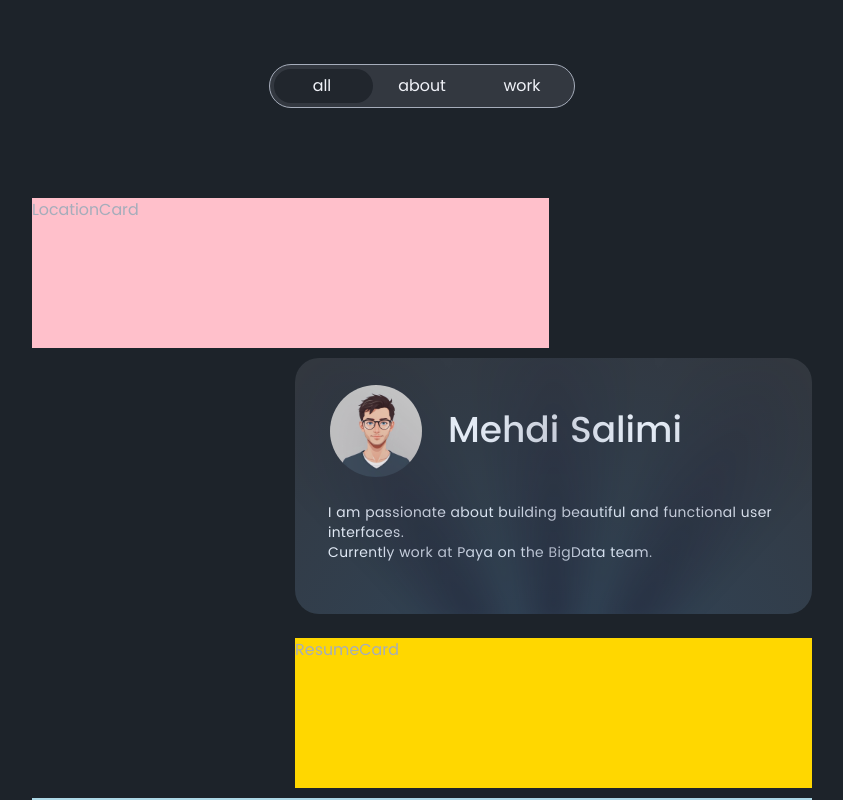
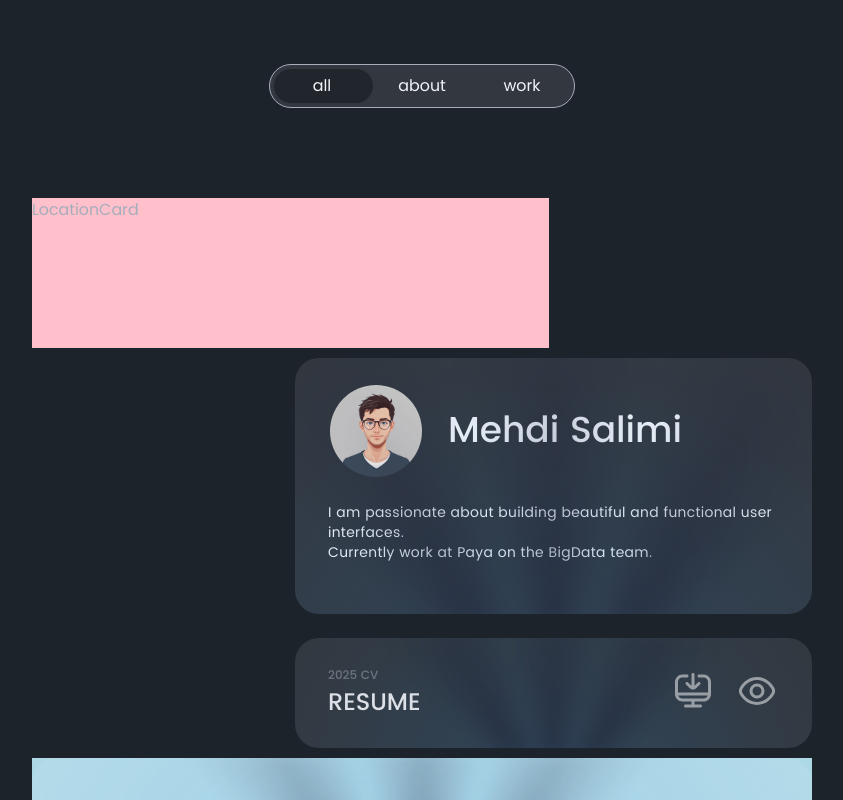
Before and after one commit to SalimiDev/portfolio-2025, a Next.js app: page / in a window 1280 px wide. Shown: the top 800 px of the page, without its empty margins (218-1061 px from the left). Built offline with nearby package versions, Linux system fonts and the light colour scheme.

Commit message:
Create Resume card component

```diff
--- a/src/app/(draggable-grid-view)/draggable-card-configs.ts
+++ b/src/app/(draggable-grid-view)/draggable-card-configs.ts
@@ -24,14 +24,14 @@ export const draggableCardConfigs: DraggableCardConfig[] = [
         id: 2,
         componentType: 'ResumeCard',
         settings: { type: 'bar', data: [5, 10, 15] },
-        color: '#FFD700',
+        color: '',
         tags: ['Work'],
         link: '/statistics',
         icon: 'chart',
         layouts: {
-            all: { x: 4, y: 0, w: 4, h: 4 },
-            about: { x: 6, y: 0, w: 6, h: 4 },
-            work: { x: 0, y: 2, w: 12, h: 4 }
+            all: { x: 4, y: 0, w: 4, h: 3 },
+            about: { x: 6, y: 0, w: 6, h: 3 },
+            work: { x: 0, y: 2, w: 12, h: 3 }
         },
         priority: {
             all: 3,
--- a/src/app/(grid-cards)/resume/resume-card.tsx
+++ b/src/app/(grid-cards)/resume/resume-card.tsx
@@ -1,7 +1,41 @@
 'use client';
 
+import Image from 'next/image';
+
+import GradientBackdrop from '@/app/_components/gradient-backdrop/GradientBackdrop';
+
 const ResumeCard: React.FC = () => {
-    return <div className=''>ResumeCard</div>;
+    return (
+        <div style={{ opacity: 1, filter: 'blur(0px)', height: '100%', transform: 'none' }}>
+            <div className='group relative size-full overflow-hidden rounded-[24px] bg-white/60 p-px dark:bg-white/10'>
+                <GradientBackdrop />
+                <div className='relative h-full'>
+                    <div className='relative flex h-full flex-col justify-center gap-6 px-8 py-6'>
+                        <div className='flex w-full items-center justify-between'>
+                            <div className='flex flex-col items-start gap-1'>
+                                <h4 className='text-xs font-medium uppercase opacity-50'>2025 CV</h4>
+                                <h1 className='text-black text-2xl font-medium uppercase opacity-90 dark:text-white'>
+                                    Resume
+                                </h1>
+                            </div>
+                            <div className='flex items-center gap-2 lg:gap-6'>
+                                <a href='/MehdiSalimi-Resume.pdf' download='' className='relative z-20 cursor-pointer'>
+                                    <div className='size-10 opacity-50 transition-opacity hover:opacity-100'>
+                                        <Image alt='asc' src={'/images/arrow-down.svg'} width={36} height={36} />
+                                    </div>
+                                </a>
+                                <a href='/MehdiSalimi-Resume.pdf' download='' className='relative z-20 cursor-pointer'>
+                                    <div className='size-10 opacity-50 transition-opacity hover:opacity-100'>
+                                        <Image alt='asc' src={'/images/eye.svg'} width={36} height={36} />
+                                    </div>
+                                </a>
+                            </div>
+                        </div>
+                    </div>
+                </div>
+            </div>
+        </div>
+    );
 };
 
 export default ResumeCard;
```
Also changed, not shown: public/images/arrow-down.svg (added), public/images/eye.svg (added).
